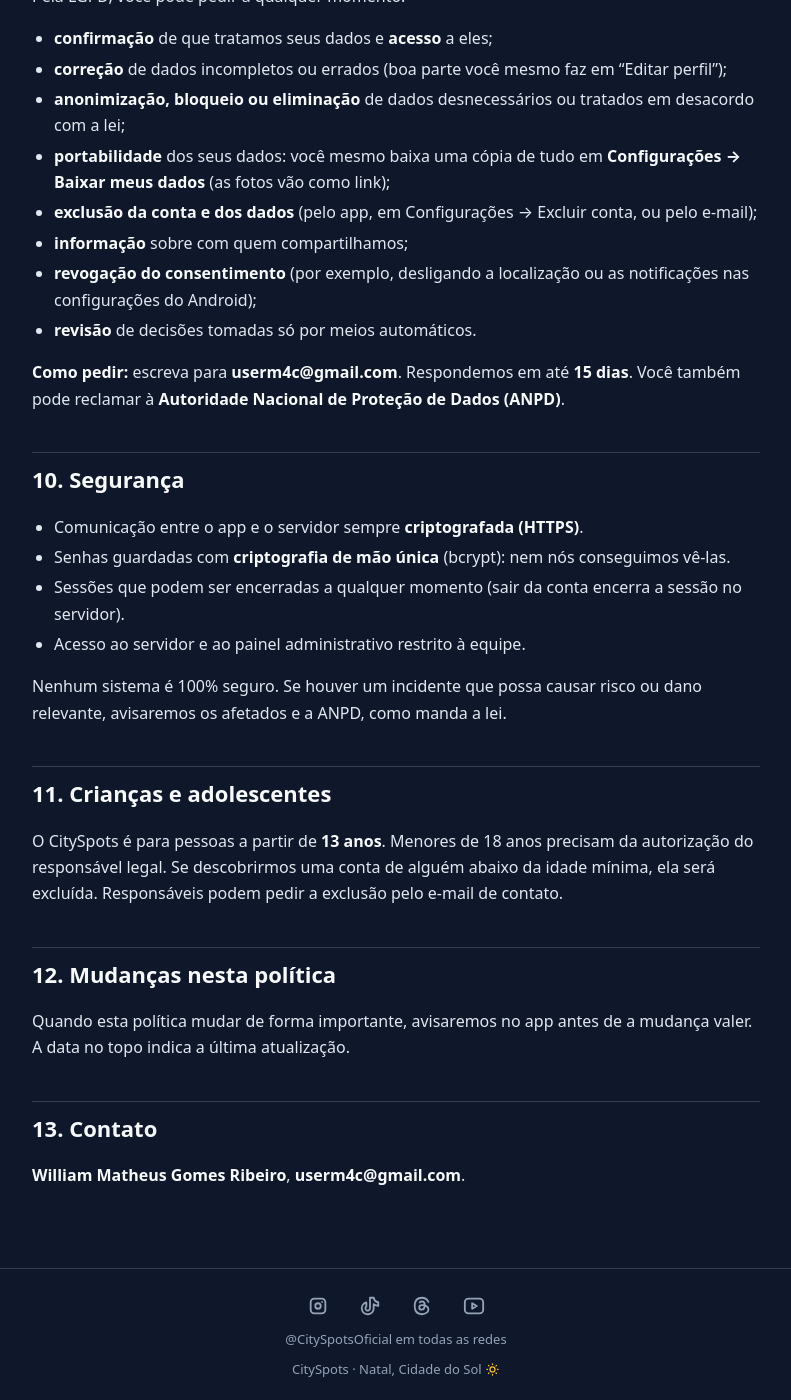
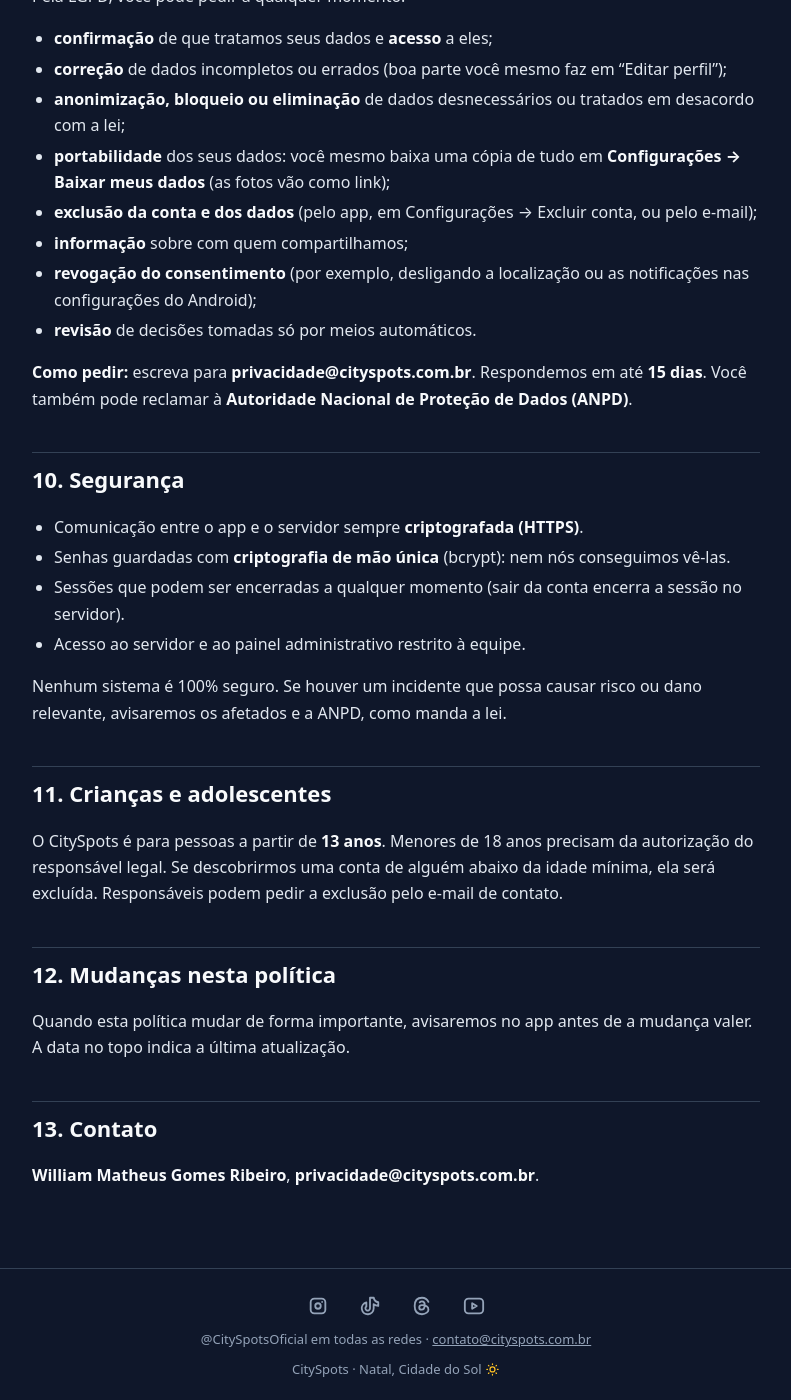
Before and after one commit to userm4c/cityspots-site, a Jekyll site: the page built from privacidade.md, in a window 1280 px wide and 1400 px high, scrolled down 9055 px. Shown: the whole window, without its empty margins (244-1035 px from the left). Built offline with Jekyll 4.4.1, drawn with Linux system fonts in a browser that asks for light colours; some of the changed text lies outside the part shown.

Commit message:
Contato pelo domínio próprio: contato@ e privacidade@cityspots.com.br nos termos, privacidade e diretrizes (no lugar do e-mail pessoal); contestação pelo app nas diretrizes; e-mail no rodapé

```diff
--- a/_layouts/default.html
+++ b/_layouts/default.html
@@ -84,7 +84,7 @@
       <a href="https://www.threads.net/@cityspotsoficial" target="_blank" rel="noopener" aria-label="Threads">{% include icons/brand-threads.svg %}</a>
       <a href="https://www.youtube.com/@CitySpotsOficial" target="_blank" rel="noopener" aria-label="YouTube">{% include icons/brand-youtube.svg %}</a>
     </nav>
-    <p>@CitySpotsOficial em todas as redes</p>
+    <p>@CitySpotsOficial em todas as redes · <a href="mailto:contato@cityspots.com.br">contato@cityspots.com.br</a></p>
     CitySpots · Natal, Cidade do Sol <span class="ic-gold">{% include icons/sun.svg %}</span>
   </footer>
 </body>
--- a/privacidade.md
+++ b/privacidade.md
@@ -4,12 +4,12 @@ title: Política de Privacidade
 permalink: /privacidade/
 ---
 
-**Última atualização:** 15 de outubro de 2026
+**Última atualização:** 22 de outubro de 2026
 
 Esta política explica quais dados o CitySpots coleta, para que usa, com quem compartilha, por quanto tempo guarda e como você controla tudo isso. Ela segue a **Lei Geral de Proteção de Dados (LGPD, Lei nº 13.709/2018)**.
 
 **Controlador dos dados:** William Matheus Gomes Ribeiro.
-**Contato para assuntos de privacidade:** **userm4c@gmail.com**.
+**Contato para assuntos de privacidade:** **privacidade@cityspots.com.br**.
 
 ---
 
@@ -193,7 +193,7 @@ Pela LGPD, você pode pedir a qualquer momento:
 - **revogação do consentimento** (por exemplo, desligando a localização ou as notificações nas configurações do Android);
 - **revisão** de decisões tomadas só por meios automáticos.
 
-**Como pedir:** escreva para **userm4c@gmail.com**. Respondemos em até **15 dias**. Você também pode reclamar à **Autoridade Nacional de Proteção de Dados (ANPD)**.
+**Como pedir:** escreva para **privacidade@cityspots.com.br**. Respondemos em até **15 dias**. Você também pode reclamar à **Autoridade Nacional de Proteção de Dados (ANPD)**.
 
 ## 10. Segurança
 
@@ -214,4 +214,4 @@ Quando esta política mudar de forma importante, avisaremos no app antes de a mu
 
 ## 13. Contato
 
-**William Matheus Gomes Ribeiro**, **userm4c@gmail.com**.
+**William Matheus Gomes Ribeiro**, **privacidade@cityspots.com.br**.
```
Also changed, not shown: diretrizes.md (+2 -2 lines), termos.md (+3 -3 lines).
